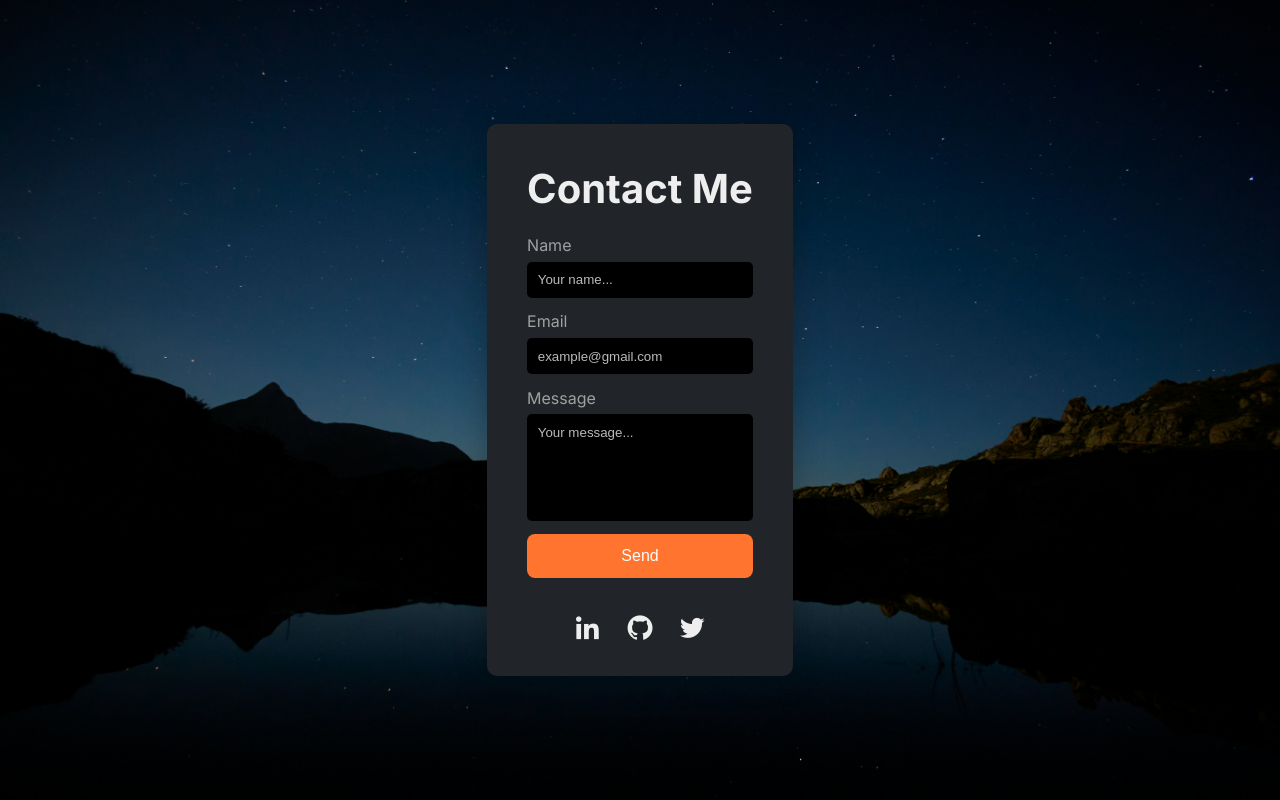
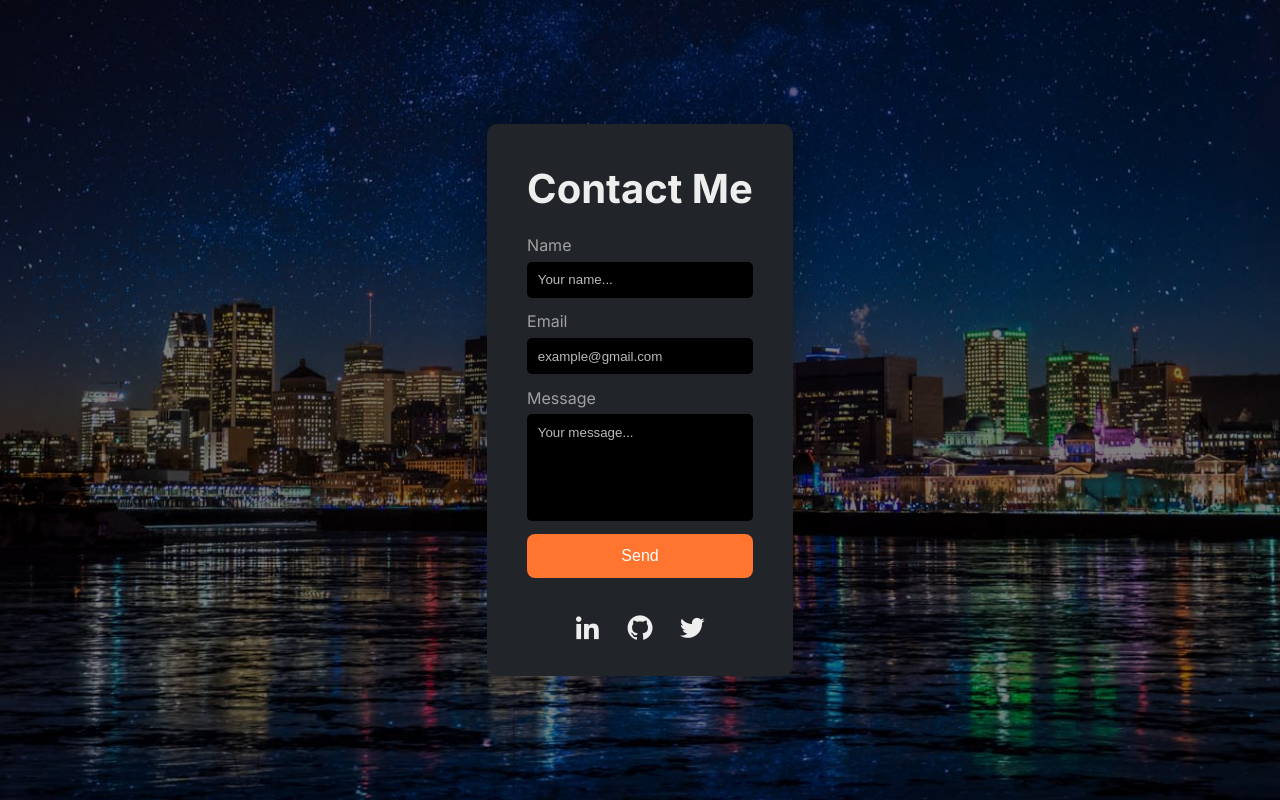
Before and after one commit to iam-weijie/find-my-prof, a Next.js app: page /contact in a window 1280 px wide. Built offline with nearby package versions, Linux system fonts and the light colour scheme.

Commit message:
change bg photo for contact page

```diff
--- a/app/contact/page.module.css
+++ b/app/contact/page.module.css
@@ -3,7 +3,8 @@
 .main {
   min-height: 100vh;
   padding: 2em;
-  background-image: url("/stars.jpg");
+  background: linear-gradient(rgba(0, 0, 0, 0.5), rgba(0, 0, 0, 0.5)),
+    url("/mtl.jpg");
   background-size: cover;
   background-position: center;
   background-repeat: no-repeat;
```
Also changed, not shown: public/mtl.jpg (added).
